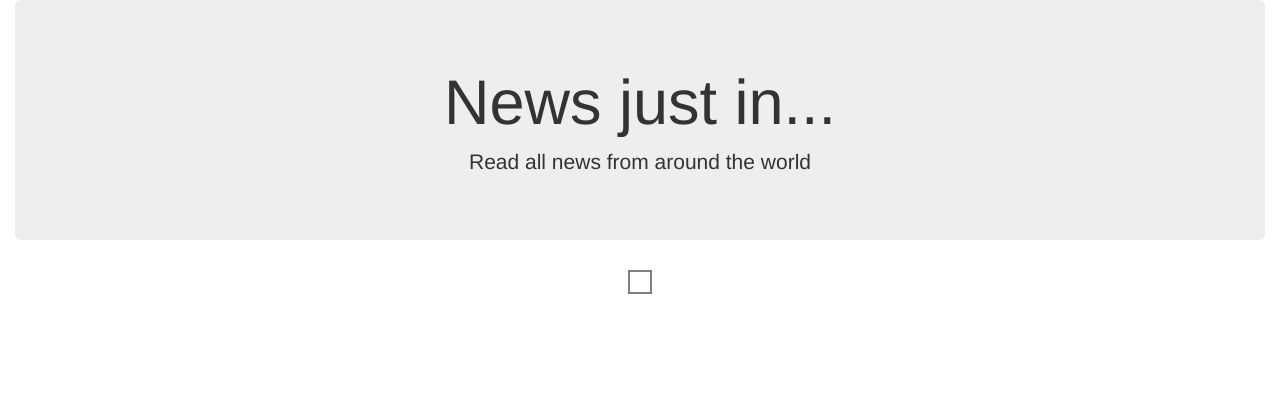
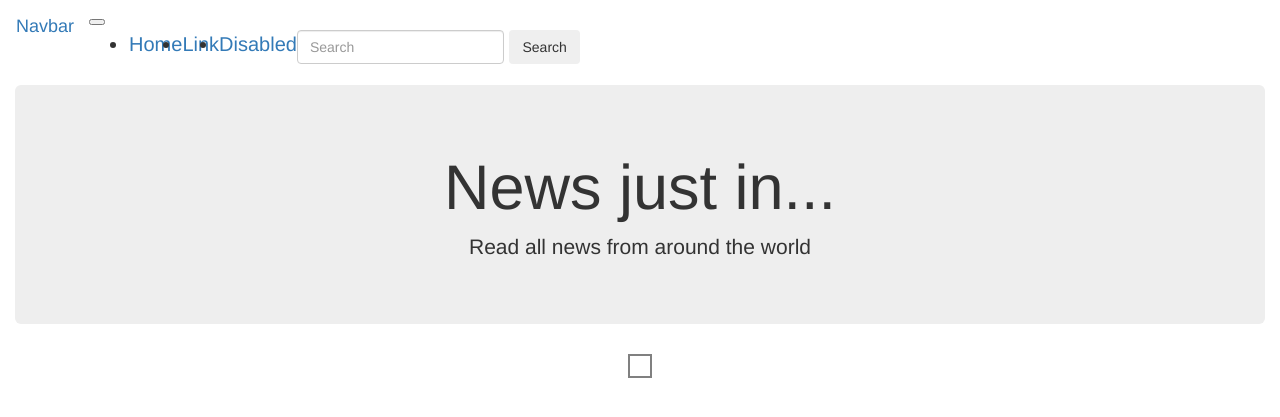
Before and after one commit to changawa-antony/newsapp, a Flask app: template app/templates/index.html in a window 1280 px wide. Shown: the top 417 px of the page. Run offline with Flask 2, Linux system fonts and the light colour scheme; the template is opened without the code that fills it, so the values that code supplies are empty; some libraries are stand-ins or nearby versions.

Commit message:
added new block'

```diff
--- a/app/templates/index.html
+++ b/app/templates/index.html
@@ -5,6 +5,34 @@
 {% block styles%}
     {{ super() }}
     <link rel="stylesheet" href="{{url_for('static',filename='css/styles.css')}}">
+{% endblock %}
+
+{% block navbar %}
+    <nav class="navbar navbar-expand-lg navbar-light bg-light">
+        <a class="navbar-brand" href="#">Navbar</a>
+        <button class="navbar-toggler" type="button" data-toggle="collapse" data-target="#navbarSupportedContent" aria-controls="navbarSupportedContent" aria-expanded="false" aria-label="Toggle navigation">
+        <span class="navbar-toggler-icon"></span>
+        </button>
+
+        <div class="collapse navbar-collapse" id="navbarSupportedContent">
+        <ul class="navbar-nav mr-auto">
+            <li class="nav-item active">
+            <a class="nav-link" href="#">Home <span class="sr-only">(current)</span></a>
+            </li>
+            <li class="nav-item">
+            <a class="nav-link" href="#">Link</a>
+            </li>
+            <li class="nav-item">
+            <a class="nav-link disabled" href="#">Disabled</a>
+            </li>
+        </ul>
+        <form class="form-inline my-2 my-lg-0">
+            <input class="form-control mr-sm-2" type="search" placeholder="Search" aria-label="Search">
+            <button class="btn btn-outline-success my-2 my-sm-0" type="submit">Search</button>
+        </form>
+        </div>
+    </nav>
+
 {% endblock %}
 
 
@@ -32,7 +60,7 @@
                 <p><span>{{des}}</p>
                 <hr>
                 <p><span>Published on: </span>{{pub}}</p>
-                    <a href="{{url}}" target="_blank">Read more</a>
+                <a href="{{url}}" target="_blank">Read more...</a>
 
             </div>
 
```
Lines whose indentation alone changed are shown as unchanged.
